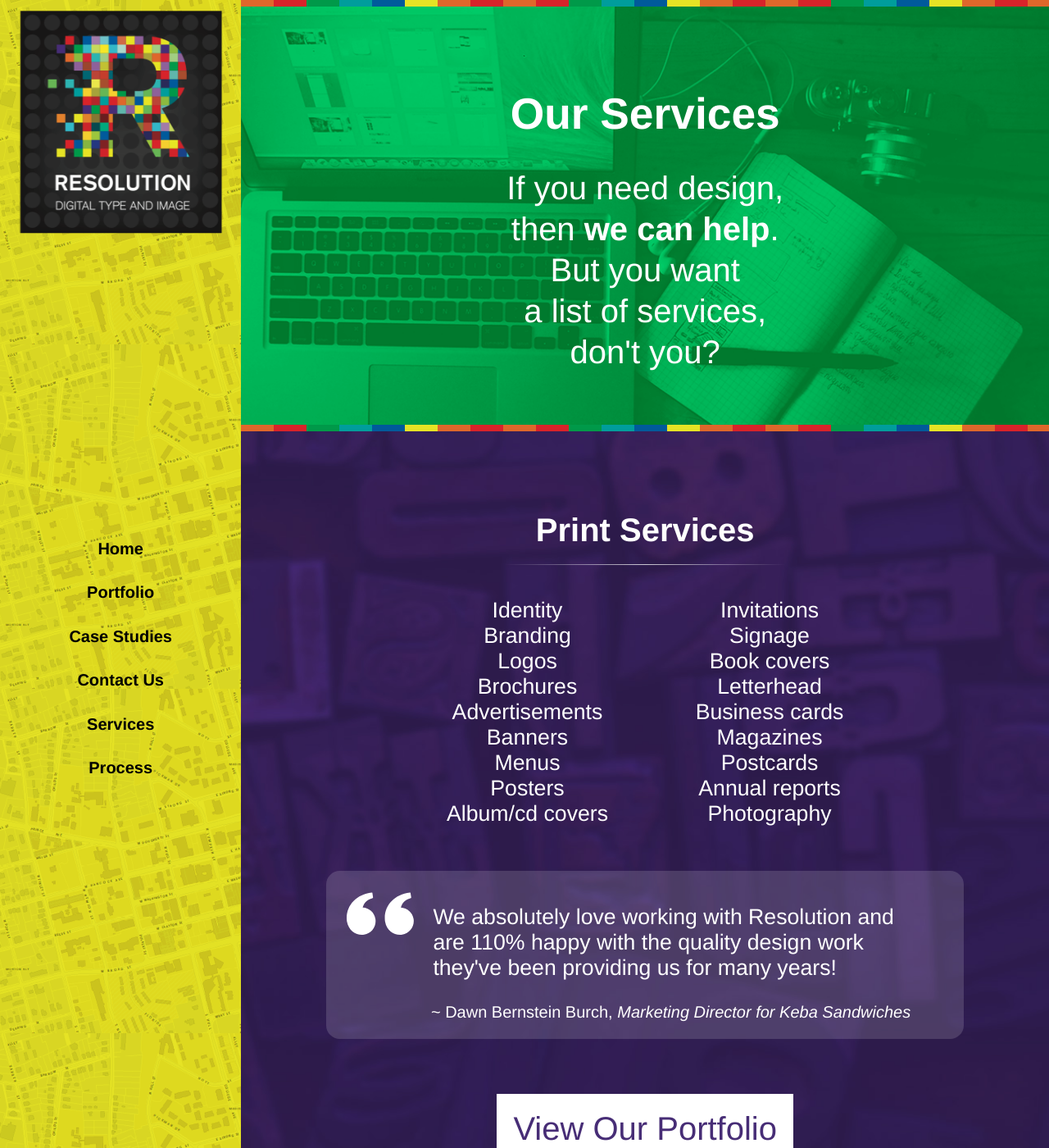
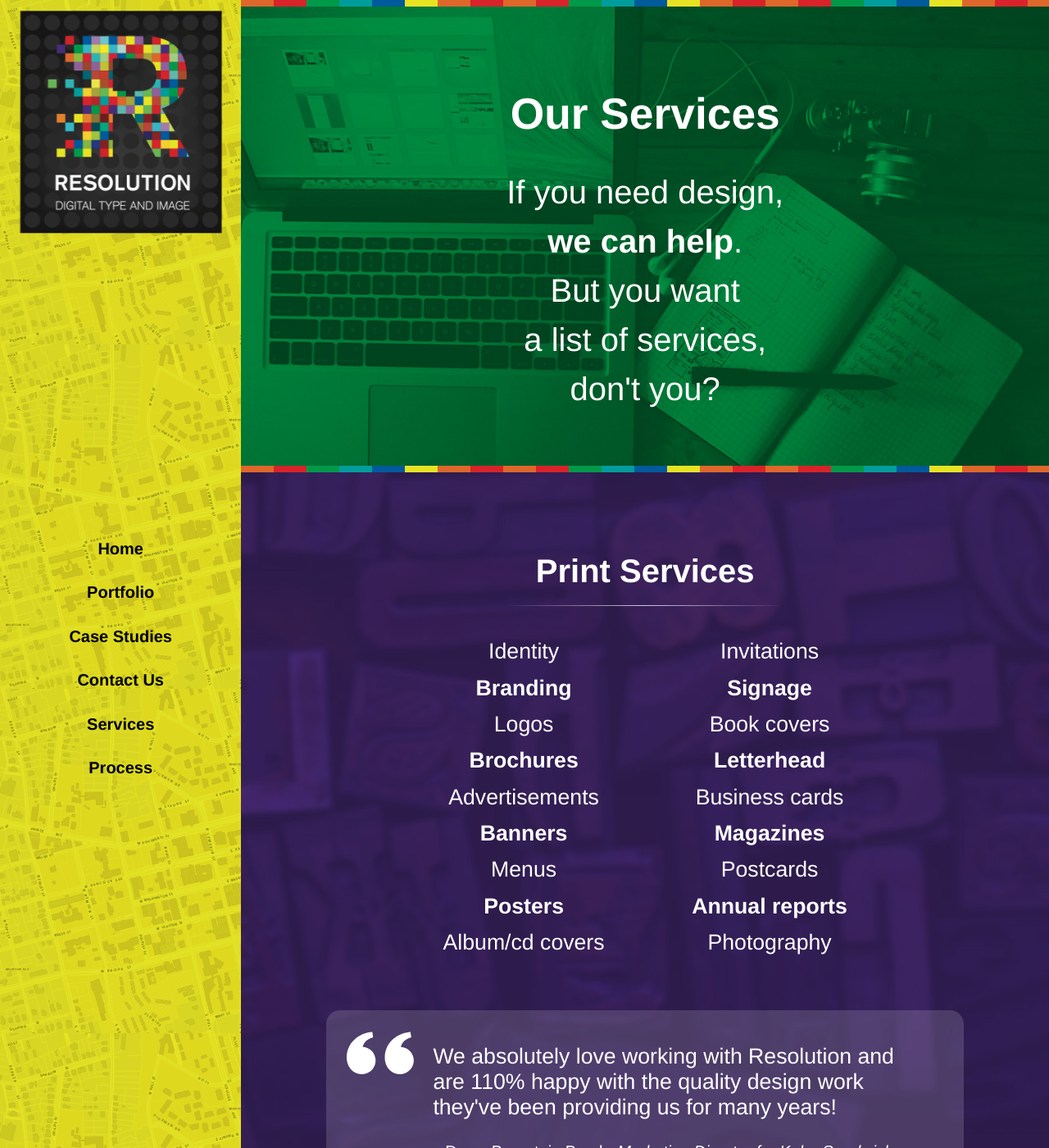
Before and after one commit to slip/Resolutionathens-Redesign, a Jekyll site: the page built from services/index.html, in a window 1280 px wide and 1400 px high. Shown: the whole window at 82% size. Built offline with Jekyll 4.4.1, drawn with Linux system fonts in a browser that asks for light colours; nearby versions of some CDN libraries; some web fonts are replaced; Markdown is read by kramdown in place of the engine named in the settings.

Commit message:
Darker backgrounds. Closes #8

```diff
--- a/_includes/services-about.html
+++ b/_includes/services-about.html
@@ -1 +1 @@
-<section id="services-about"><h1>Our Services</h1><p class="home-text">If you need design,<br/>then <strong>we can help</strong>.<br/>But you want<br/>a list of services,<br/>don't you?</p></section><div class="color-bar"></div>
+<section id="services-about"><h1>Our Services</h1><p class="home-text">If you need design,<br/><strong>we can help</strong>.<br/>But you want<br/>a list of services,<br/>don't you?</p></section><div class="color-bar"></div>
--- a/_jadefiles/services/services-about.jade
+++ b/_jadefiles/services/services-about.jade
@@ -1,5 +1,5 @@
 section#services-about
   h1 Our Services
-  p.home-text If you need design,<br/>then <strong>we can help</strong>.<br/>But you want<br/>a list of services,<br/>don't you?
+  p.home-text If you need design,<br/><strong>we can help</strong>.<br/>But you want<br/>a list of services,<br/>don't you?
 
 .color-bar
--- a/assets/css/base/_base.sass
+++ b/assets/css/base/_base.sass
@@ -47,6 +47,7 @@
     position: 25px 25px
   border-radius: em(10px)
 
+// TODO: restyle these for mobile instead of hiding them
 +media(600px)
   figure
     display: block
--- a/assets/css/modules/_footer.sass
+++ b/assets/css/modules/_footer.sass
@@ -1,8 +1,7 @@
 section#footer
   display: flex
   flex-direction: column
-  justify-content: space-between
-  flex: 1
+  justify-content: center
 
   background:
     color: $ResDarkGray
@@ -24,5 +23,6 @@
         text-decoration: underline
 
   p.copyright
+    margin-top: 1em
     font-size: 0.5em
     text-align: center
```
Also changed, not shown: assets/css/modules/_services.sass (+8 -4 lines), assets/css/main.min.css, assets/img/contact-form-bg@2x.jpg, assets/img/services-bg@2x.jpg (added), assets/img/services-list-web-bg@2x.jpg.
